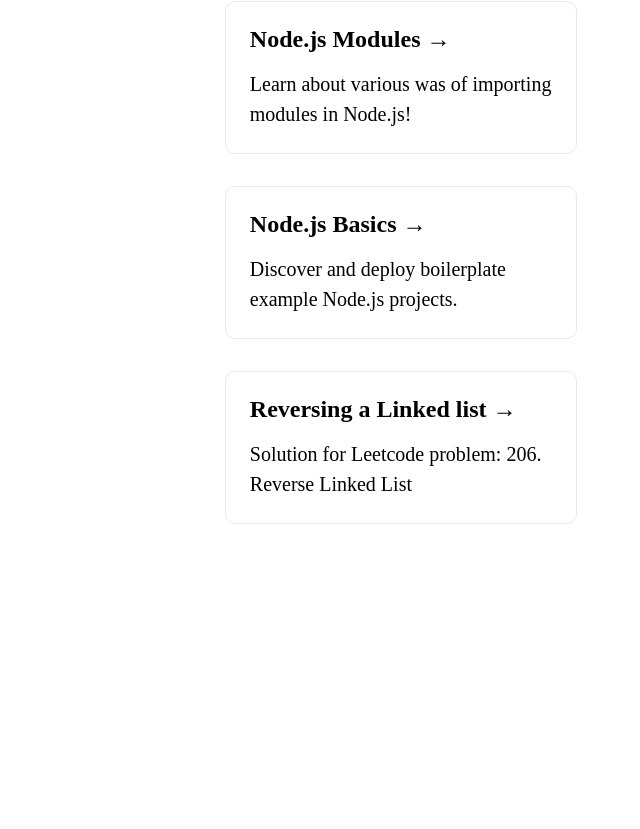
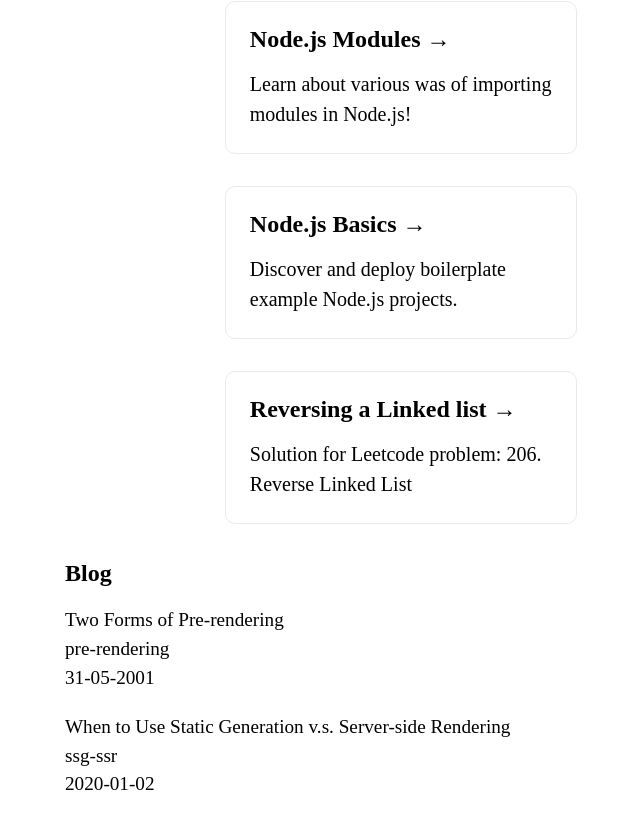
Before and after one commit to mohammed1916/nextjs-blog, a Next.js app: page / in a window 1280 px wide. Shown: the part 773-1602 px from the top of the page, without its empty margins (239-879 px from the left). Before the commit the page ends 1409 px from the top, so only its background shows below. Built offline with nearby package versions, Linux system fonts and the light colour scheme.

Commit message:
getStaticProps-show blog titles in home page

```diff
--- a/pages/index.js
+++ b/pages/index.js
@@ -3,8 +3,9 @@
 import utilStyles from '../styles/utils.module.css'
 import Link from 'next/link';
 import Layout, { siteTitle } from '../components/layout';
+import { getSortedPostsData } from '../utils/posts';
 
-export default function Home() {
+export default function Home({ allPostsData }) {
   return (
     <Layout home>
       <Head>
@@ -56,7 +57,30 @@
           </a>
         </div>
       </main>
+      <section className={`${utilStyles.headingMd} ${utilStyles.padding1px}`}>
+        <h2 className={utilStyles.headingLg}>Blog</h2>
+        <ul className={utilStyles.list}>
+          {allPostsData.map(({ id, date, title }) => (
+            <li className={utilStyles.listItem} key={id}>
+              {title}
+              <br />
+              {id}
+              <br />
+              {date}
+            </li>
+          ))}
+        </ul>
+      </section>
 
     </Layout>
   );
 }
+
+export async function getStaticProps() {
+  const allPostsData = getSortedPostsData();
+  return {
+    props: {
+      allPostsData,
+    }
+  }
+}
```
